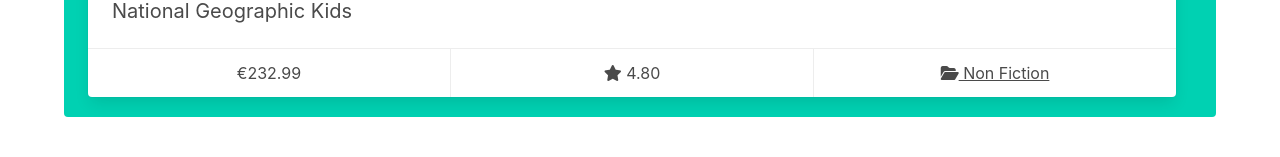
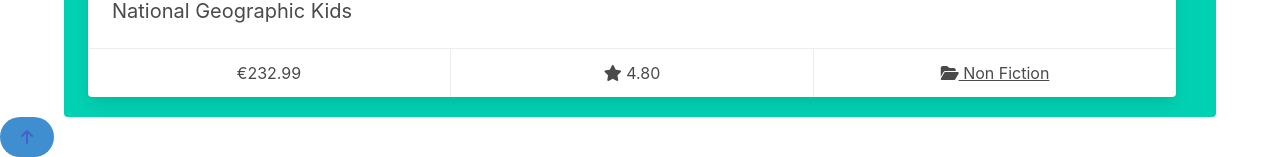
Before and after one commit to anteCedens/CI-MS4-ecommerce-site, a Django app: page /products/ in a window 1280 px wide. Shown: the part 3539-3696 px from the top of the page. Before the commit the page ends 3656 px from the top, so only its background shows below. Run offline with Django 3.2, Linux system fonts and the light colour scheme; data comes from the database, SQL or seed files in the repository; some libraries are stand-ins or nearby versions.

Commit message:
Add back-to-top button functionality

```diff
--- a/products/templates/products/products.html
+++ b/products/templates/products/products.html
@@ -98,6 +98,12 @@
         </div>
     </div>
 
+    <button class="button is-info is-rounded">
+        <a id="back-to-top">
+            <i class="fas fa-arrow-up"></i>
+        </a>
+    </button>
+
 </body>
 
 {% endblock %}
@@ -105,12 +111,18 @@
 {% block postloadjs %}
 {{ block.super }}
 <script type="text/javascript">
-        $('#sort-selector').change(function() {
+    $('#back-to-top').click(function (e) {
+        window.scrollTo(0, 0)
+    })
+</script>
+
+<script type="text/javascript">
+    $('#sort-selector').change(function () {
         var selector = $(this);
         var currentUrl = new URL(window.location);
 
         var selectedVal = selector.val();
-            if(selectedVal != "reset"){
+        if (selectedVal != "reset") {
             var sort = selectedVal.split("_")[0];
             var direction = selectedVal.split("_")[1];
 
```
Lines whose indentation alone changed are shown as unchanged.
